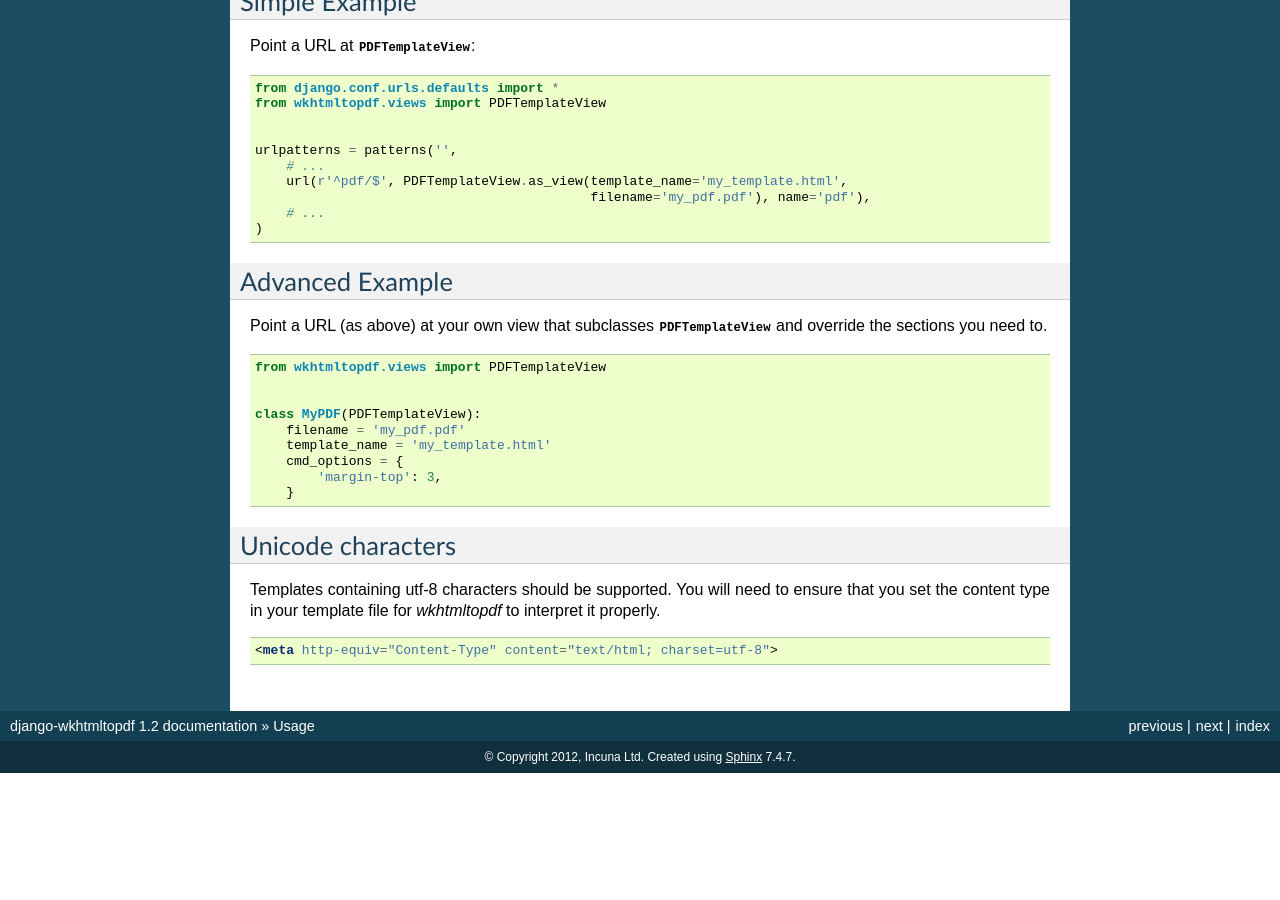
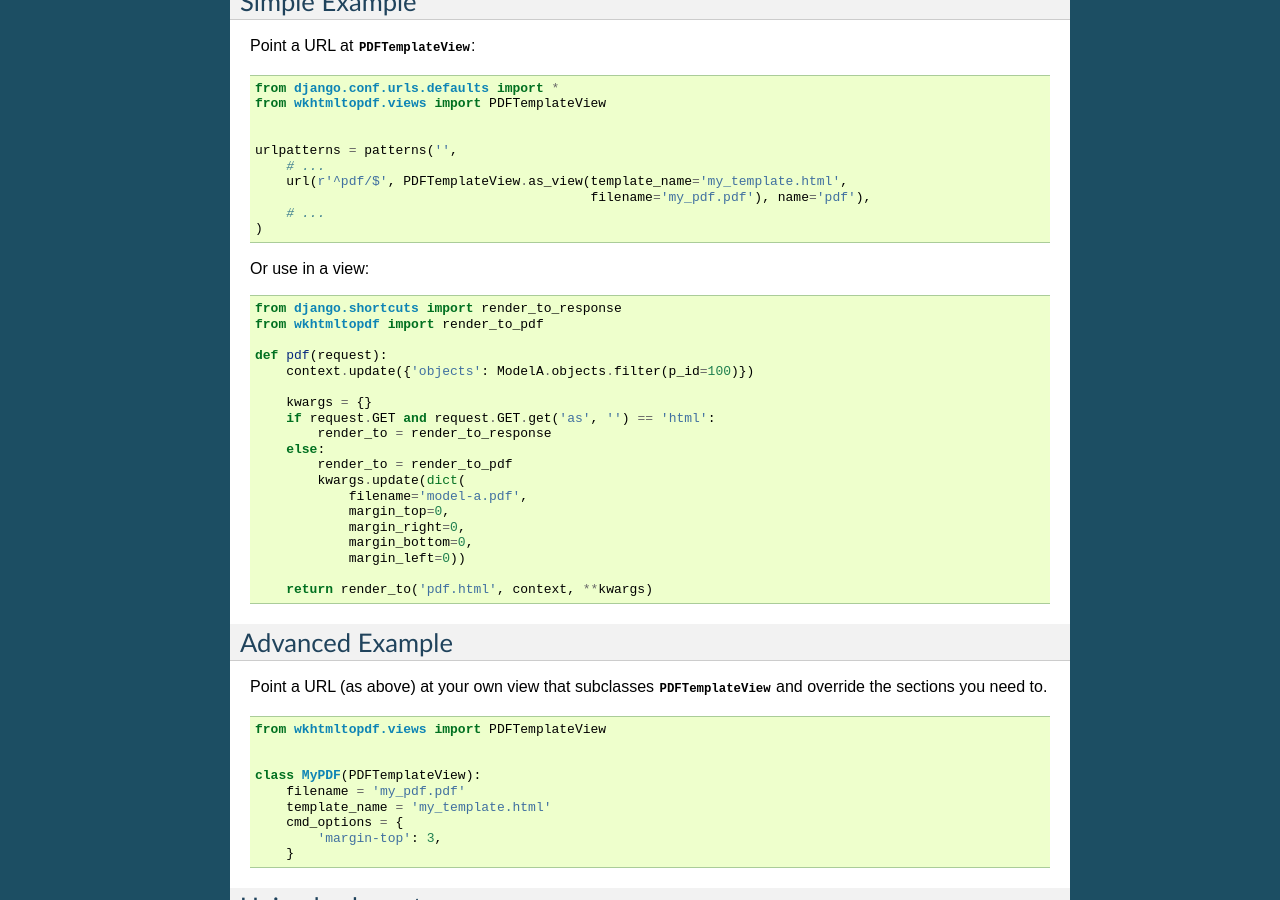
Before and after one commit to incuna/django-wkhtmltopdf, a Sphinx documentation site: the page built from docs/usage.rst, in a window 1280 px wide and 900 px high, scrolled down 781 px. Built offline with Sphinx 7.4.7, drawn with Linux system fonts in a browser that asks for light colours; before the commit the page ends 1554 px from its top, so only the background shows below that.

Commit message:
Added a view example to usage docs

```diff
--- a/docs/usage.rst
+++ b/docs/usage.rst
@@ -68,6 +68,30 @@
         # ...
     )
 
+Or use in a view:
+
+.. code-block:: python
+
+    from django.shortcuts import render_to_response
+    from wkhtmltopdf import render_to_pdf
+
+    def pdf(request):
+        context.update({'objects': ModelA.objects.filter(p_id=100)})
+
+        kwargs = {}
+        if request.GET and request.GET.get('as', '') == 'html':
+            render_to = render_to_response
+        else:
+            render_to = render_to_pdf
+            kwargs.update(dict(
+                filename='model-a.pdf',
+                margin_top=0,
+                margin_right=0,
+                margin_bottom=0,
+                margin_left=0))
+
+        return render_to('pdf.html', context, **kwargs)
+
 
 Advanced Example
 ----------------
```
